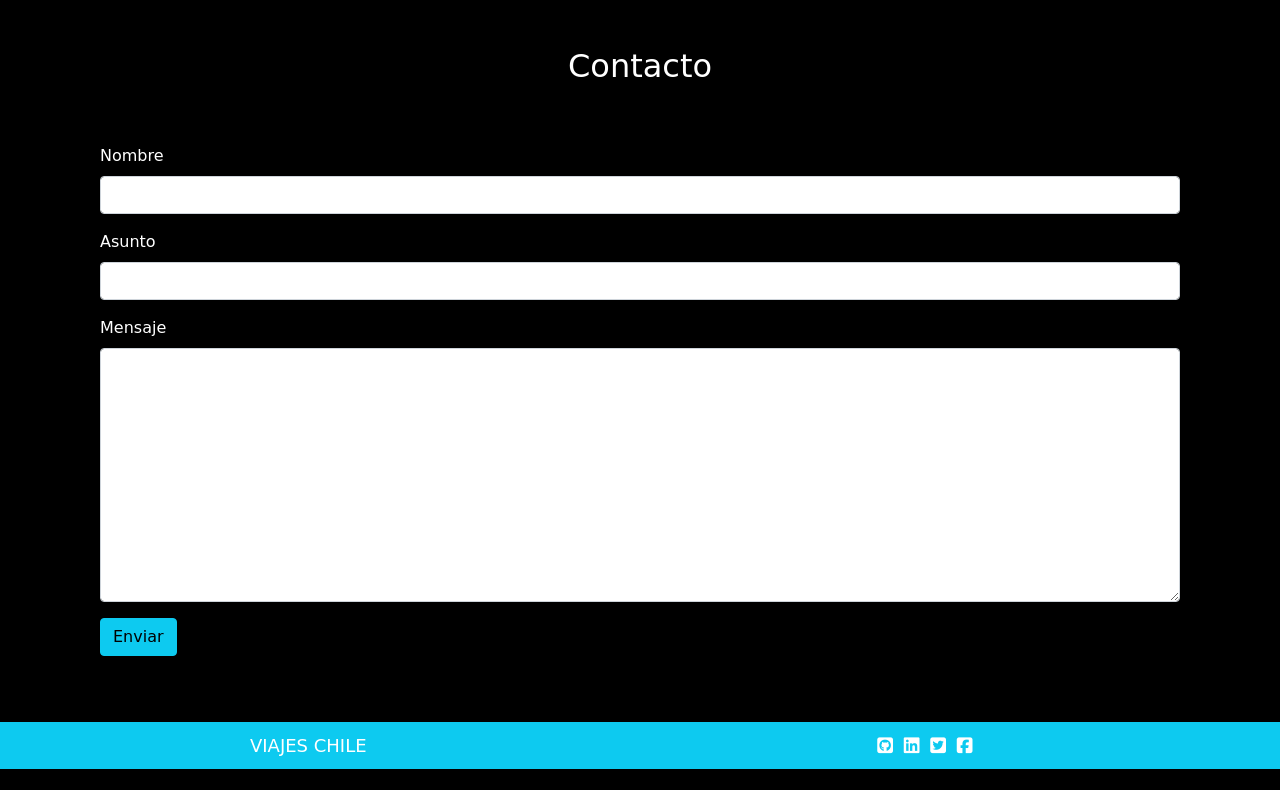
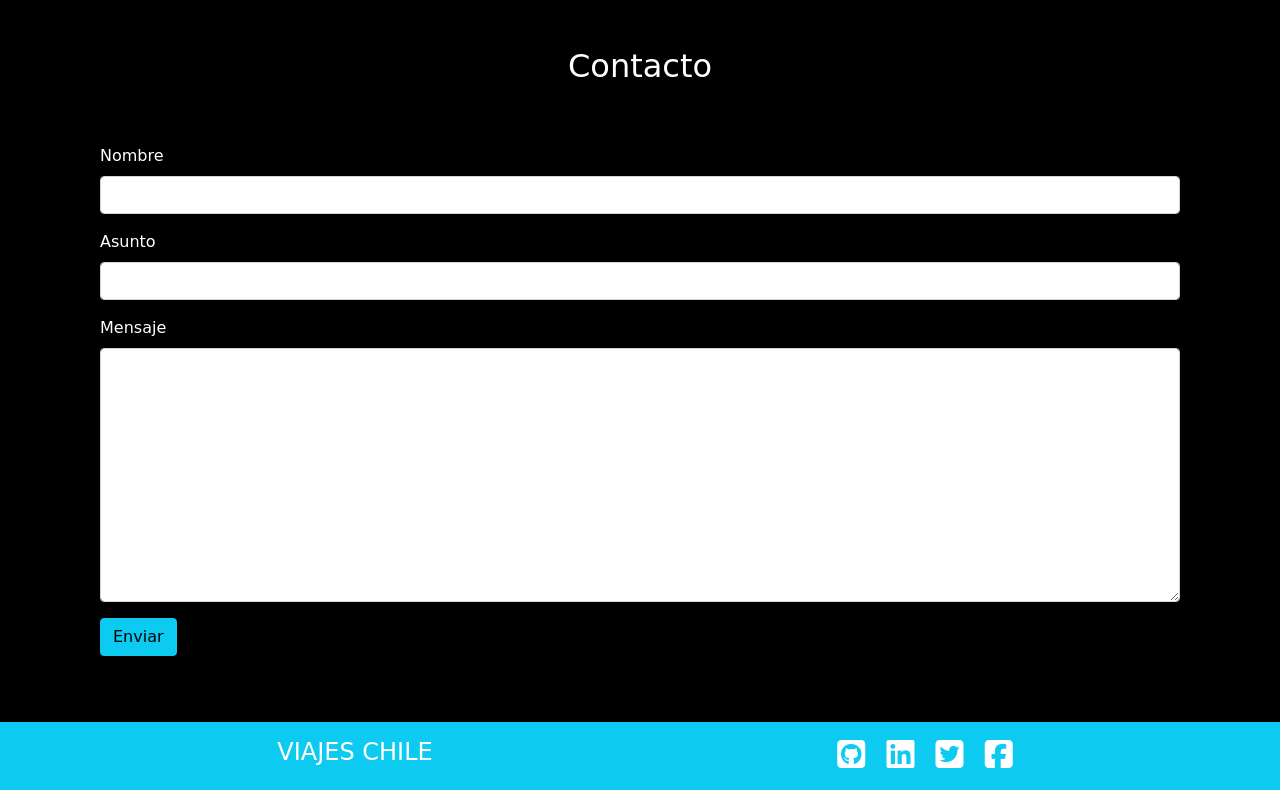
Before and after one commit to AenimaLabs/Prueba_Viajes_Chile, a plain HTML site: page index.html in a window 1280 px wide. Shown: the part 1917-2707 px from the top of the page. Before the commit the page ends 2686 px from the top, so only its background shows below. Drawn offline with nearby package versions, Linux system fonts and the light colour scheme; a web font is replaced by a local one.

Commit message:
ultimos detalles

```diff
--- a/css/style.css
+++ b/css/style.css
@@ -1,3 +1,7 @@
+html{
+    scroll-behavior: auto !important;
+}
+
 body {
     /* para ver si está integrado el css */
     /* display: none; */
@@ -71,22 +75,15 @@ body {
     padding-bottom: 50px;
 }
 
-footer{
+/* footer{
     color: #fff;
-    padding: 10px 250px;
-    font-size: large;
-
-}
-
-#fontawesome-final{
-    display: inline-block;
-    padding-left: 500px;
 
 
-}
-#fontawesome-final i{
-    padding-left: 5px;
+} */
+
+footer a{
     color: #fff;
+    text-decoration: none;
 }
 /* .navbar-brand{
     font-family: 'Baumans', cursive;
--- a/index.html
+++ b/index.html
@@ -1,5 +1,6 @@
 <!DOCTYPE html>
 <html lang="es">
+
 <head>
   <meta charset="UTF-8" />
   <meta http-equiv="X-UA-Compatible" content="IE=edge" />
@@ -7,26 +8,16 @@
   <title>Viajes Chile</title>
 
   <!-- bootstrap -->
-    <link
-      href="https://cdn.jsdelivr.net/npm/bootstrap@5.1.3/dist/css/bootstrap.min.css"
-      rel="stylesheet"
-      integrity="sha384-1BmE4kWBq78iYhFldvKuhfTAU6auU8tT94WrHftjDbrCEXSU1oBoqyl2QvZ6jIW3"
-      crossorigin="anonymous"
-    />
+  <link href="https://cdn.jsdelivr.net/npm/bootstrap@5.1.3/dist/css/bootstrap.min.css" rel="stylesheet"
+    integrity="sha384-1BmE4kWBq78iYhFldvKuhfTAU6auU8tT94WrHftjDbrCEXSU1oBoqyl2QvZ6jIW3" crossorigin="anonymous" />
 
   <!-- fontawesome -->
-    <script
-      src="https://kit.fontawesome.com/881d72b625.js"
-      crossorigin="anonymous"
-    ></script>
+  <script src="https://kit.fontawesome.com/881d72b625.js" crossorigin="anonymous"></script>
 
   <!-- google fonts -->
   <link rel="preconnect" href="https://fonts.googleapis.com" />
   <link rel="preconnect" href="https://fonts.gstatic.com" crossorigin />
-    <link
-      href="https://fonts.googleapis.com/css2?family=Baumans&display=swap"
-      rel="stylesheet"
-    />
+  <link href="https://fonts.googleapis.com/css2?family=Baumans&display=swap" rel="stylesheet" />
 
   <!-- css   -->
   <link rel="stylesheet" href="css\style.css" />
@@ -37,35 +28,17 @@
   <nav class="navbar navbar-expand-lg navbar-dark bg-info">
     <div class="container">
       <a class="navbar-brand" href="#">
-          <img
-            src="img/viajes.svg"
-            alt=""
-            width="30"
-            height="24"
-            class="d-inline-block align-text-top"
-          />
+        <img src="img/viajes.svg" alt="" width="30" height="24" class="d-inline-block align-text-top" />
         Viajes Chile
       </a>
-        <button
-          class="navbar-toggler"
-          type="button"
-          data-bs-toggle="collapse"
-          data-bs-target="#navbarSupportedContent"
-          aria-controls="navbarSupportedContent"
-          aria-expanded="false"
-          aria-label="Toggle navigation"
-        >
+      <button class="navbar-toggler" type="button" data-bs-toggle="collapse" data-bs-target="#navbarSupportedContent"
+        aria-controls="navbarSupportedContent" aria-expanded="false" aria-label="Toggle navigation">
         <span class="navbar-toggler-icon"></span>
       </button>
       <div class="collapse navbar-collapse" id="navbarSupportedContent">
         <ul class="navbar-nav ms-auto mb-2 mb-lg-0">
           <li class="nav-item">
-              <a
-                class="nav-link active"
-                aria-current="page"
-                href="#carouselExampleControls"
-                >Inicio</a
-              >
+            <a class="nav-link active" aria-current="page" href="#carouselExampleControls">Inicio</a>
           </li>
           <li class="nav-item">
             <a class="nav-link" href="#Quienes-somos">Quienes Somos</a>
@@ -81,13 +54,12 @@
     </div>
   </nav>
 
+
+
   <!-- carrusel -->
 
-    <div
-      id="carouselExampleControls"
-      class="carousel slide"
-      data-bs-ride="carousel"
-    >
+
+  <div id="carouselExampleControls" class="carousel slide" data-bs-ride="carousel">
     <div class="carousel-inner">
       <div class="carousel-item active">
         <img src="img/carousel1.jpg" class="d-block w-100" alt="carrusel1" />
@@ -99,35 +71,26 @@
         <img src="img/carousel3.jpg" class="d-block w-100" alt="carrusel3" />
       </div>
     </div>
-      <button
-        class="carousel-control-prev"
-        type="button"
-        data-bs-target="#carouselExampleControls"
-        data-bs-slide="prev"
-      >
+    <button class="carousel-control-prev" type="button" data-bs-target="#carouselExampleControls" data-bs-slide="prev">
       <span class="carousel-control-prev-icon" aria-hidden="true"></span>
       <span class="visually-hidden">Previous</span>
     </button>
-      <button
-        class="carousel-control-next"
-        type="button"
-        data-bs-target="#carouselExampleControls"
-        data-bs-slide="next"
-      >
+    <button class="carousel-control-next" type="button" data-bs-target="#carouselExampleControls" data-bs-slide="next">
       <span class="carousel-control-next-icon" aria-hidden="true"></span>
       <span class="visually-hidden">Next</span>
     </button>
   </div>
 
+
   <!-- header -->
   <header id="Quienes-somos">
-      <div class="container text-center text-white">
+    <div class="container text-center text-white d-none d-md-block">
       <h2>¿Quiénes somos?</h2>
     </div>
   </header>
 
   <!-- section tres columnas -->
-    <section id="tres-columnas">
+  <section id="tres-columnas" class="d-none d-md-block">
     <div class="row">
       <div class="col-4">
         <div class="container bg-info">
@@ -245,53 +208,59 @@
   <section id="formulario">
     <div class="mb-3">
       <label for="exampleFormControlInput1" class="form-label">Nombre</label>
-        <input
-          type="text"
-          class="form-control"
-          id="exampleFormControlInput1"
-          placeholder=""
-        />
+      <input type="text" class="form-control" id="exampleFormControlInput1" placeholder="" />
     </div>
     <div class="mb-3">
       <label for="exampleFormControlInput1" class="form-label">Asunto</label>
-        <input
-          type="text"
-          class="form-control"
-          id="exampleFormControlInput1"
-          placeholder=""
-        />
+      <input type="text" class="form-control" id="exampleFormControlInput1" placeholder="" />
     </div>
     <div class="mb-3">
-        <label for="exampleFormControlTextarea1" class="form-label"
-          >Mensaje</label
-        >
-        <textarea
-          class="form-control"
-          id="exampleFormControlTextarea1"
-          rows="10"
-        ></textarea>
+      <label for="exampleFormControlTextarea1" class="form-label">Mensaje</label>
+      <textarea class="form-control" id="exampleFormControlTextarea1" rows="10"></textarea>
     </div>
     <div class="col-auto">
       <button type="submit" class="btn btn-info mb-3">Enviar</button>
     </div>
   </section>
 
-    <footer class="bg-info">
-      VIAJES CHILE
-      <div id="fontawesome-final">
-        <i class="fa-brands fa-github-square"></i>
-        <i class="fa-brands fa-linkedin"></i>
-        <i class="fa-brands fa-twitter-square"></i>
-        <i class="fa-brands fa-facebook-square"></i>
+  <footer class="bg-info text-center text-white py-3">
+    <div class="container">
+      <div class="row">
+        <div class="col-12 col-sm-6">
+          <h4 class="text-uppercase">viajes chile</h4>
+        </div>
+
+        <div class="col-12 col-sm-6">
+          <a href="https://github.com/" target="_blank">
+            <i class="fa-brands fa-github-square fa-2x mx-2"></i>
+          </a>
+          <a href="https://www.linkedin.com/" target="_blank">
+            <i class="fa-brands fa-linkedin fa-2x mx-2"></i>
+          </a>
+          <a href="https://twitter.com/?lang=es" target="_blank">
+            <i class="fa-brands fa-twitter-square fa-2x mx-2"></i>
+          </a>
+          <a href="https://www.facebook.com/" target="_blank">
+            <i class="fa-brands fa-facebook-square fa-2x mx-2"></i>
+          </a>
 
         </div>
+
+
+      </div>
+
   </footer>
 
   <!-- bootstrap js -->
-    <script
-      src="https://cdn.jsdelivr.net/npm/bootstrap@5.1.3/dist/js/bootstrap.bundle.min.js"
+  <script src="https://cdn.jsdelivr.net/npm/bootstrap@5.1.3/dist/js/bootstrap.bundle.min.js"
     integrity="sha384-ka7Sk0Gln4gmtz2MlQnikT1wXgYsOg+OMhuP+IlRH9sENBO0LRn5q+8nbTov4+1p"
-      crossorigin="anonymous"
-    ></script>
+    crossorigin="anonymous"></script>
+
+  <!-- jquery -->
+  <script src="https://code.jquery.com/jquery-3.6.0.js" integrity="sha256-H+K7U5CnXl1h5ywQfKtSj8PCmoN9aaq30gDh27Xc0jk="
+    crossorigin="anonymous"></script>
+
+  <script src="js/script.js"></script>
 </body>
+
 </html>
--- /dev/null
+++ b/js/script.js
@@ -0,0 +1,9 @@
+$(document).ready(function(){
+
+    $("a").click(function(e){
+        var gato =this.hash
+        $("html, body").animate({
+            scrollTop: $(gato).offset().top -56
+        }, 800);
+    })
+})
```
Also changed, not shown: js/index.js (deleted). Lines whose indentation alone changed are shown as unchanged.
